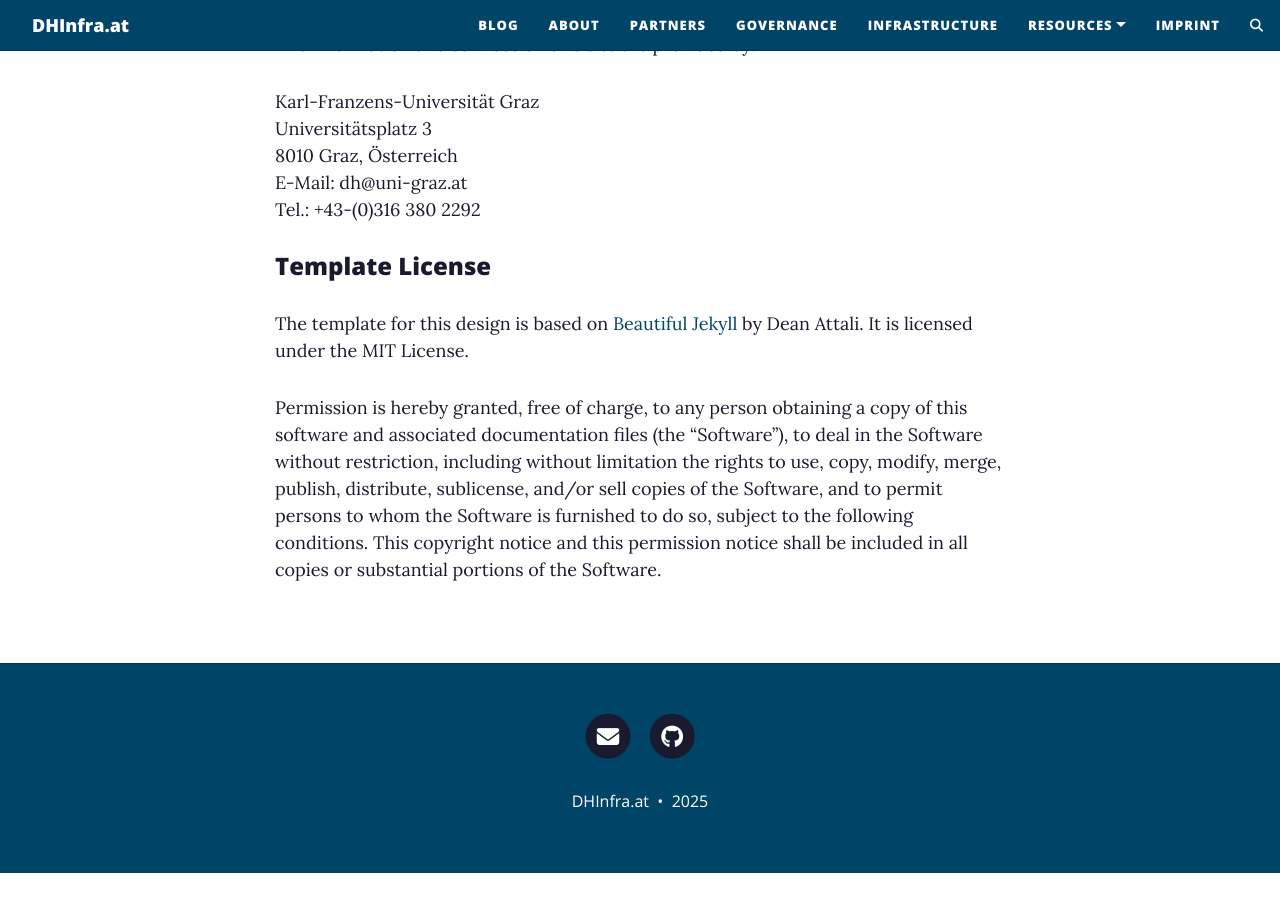
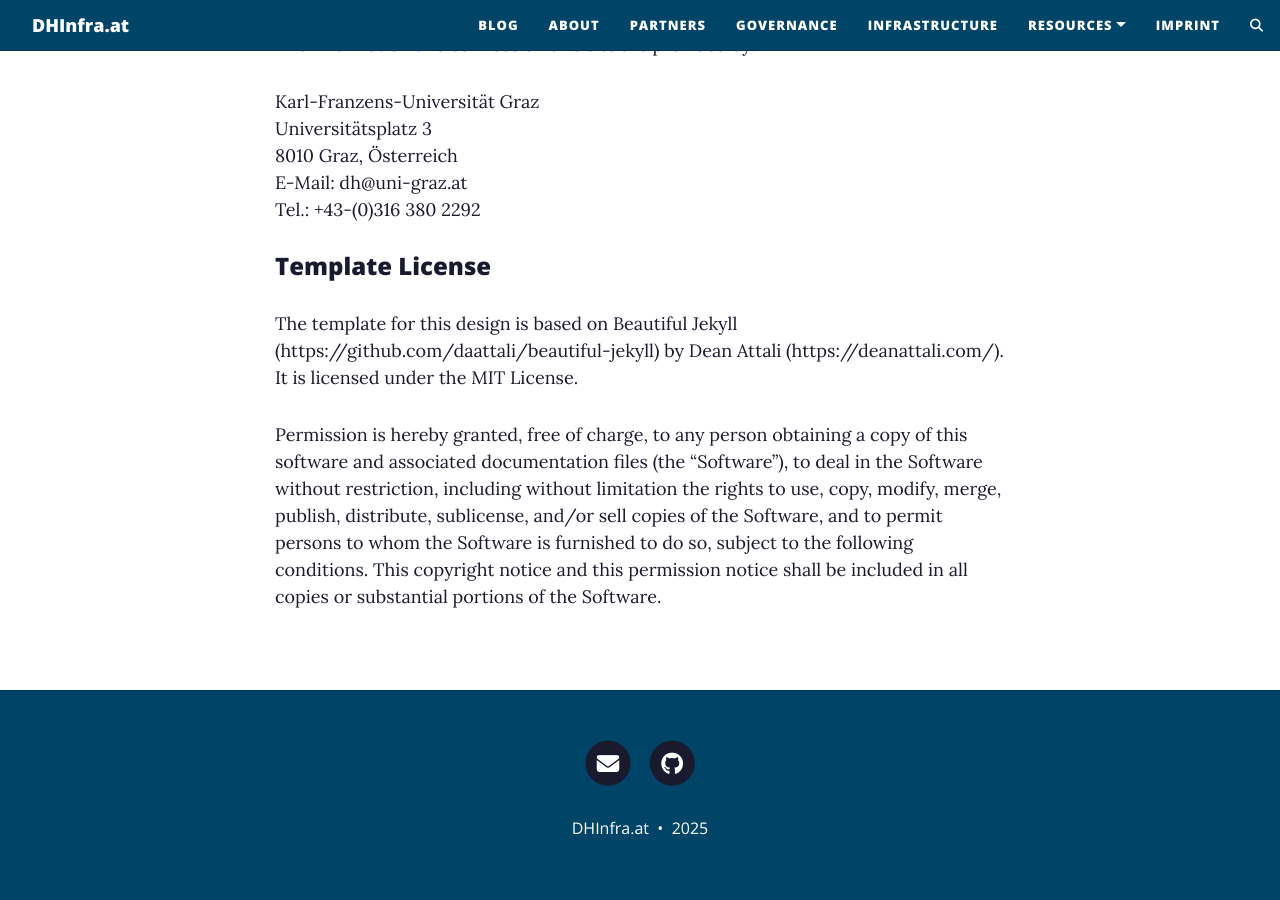
Before and after one commit to dhinfra-at/dhinfra-at.github.io, a Jekyll site: the page built from _pages/imprint.md, in a window 1280 px wide and 900 px high, scrolled down 1456 px. Built offline with Jekyll 4.4.1, drawn with Linux system fonts in a browser that asks for light colours; comment, search, counter and statistics services are not loaded; before the commit the page ends 2329 px from its top, so only the background shows below that; part of the change alters nothing that is shown.

```diff
--- a/_pages/imprint.md
+++ b/_pages/imprint.md
@@ -45,7 +45,7 @@ E-Mail: dh@uni-graz.at
 Tel.: +43-(0)316 380 2292
 
 ### Template License
-The template for this design is based on [Beautiful Jekyll](https://github.com/daattali/beautiful-jekyll) by Dean Attali.
+The template for this design is based on Beautiful Jekyll (https://github.com/daattali/beautiful-jekyll) by Dean Attali (https://deanattali.com/).
 It is licensed under the MIT License.
 
 Permission is hereby granted, free of charge, to any person obtaining a copy of this software and associated documentation files (the "Software"), to deal in the Software without restriction, including without limitation the rights to use, copy, modify, merge, publish, distribute, sublicense, and/or sell copies of the Software, and to permit persons to whom the Software is furnished to do so, subject to the following conditions. This copyright notice and this permission notice shall be included in all copies or substantial portions of the Software.
```
Also changed, not shown: .github/FUNDING.yml (deleted), .github/issue_template.md (deleted), .github/pull_request_template.md (deleted), README.md, 1 other file.
